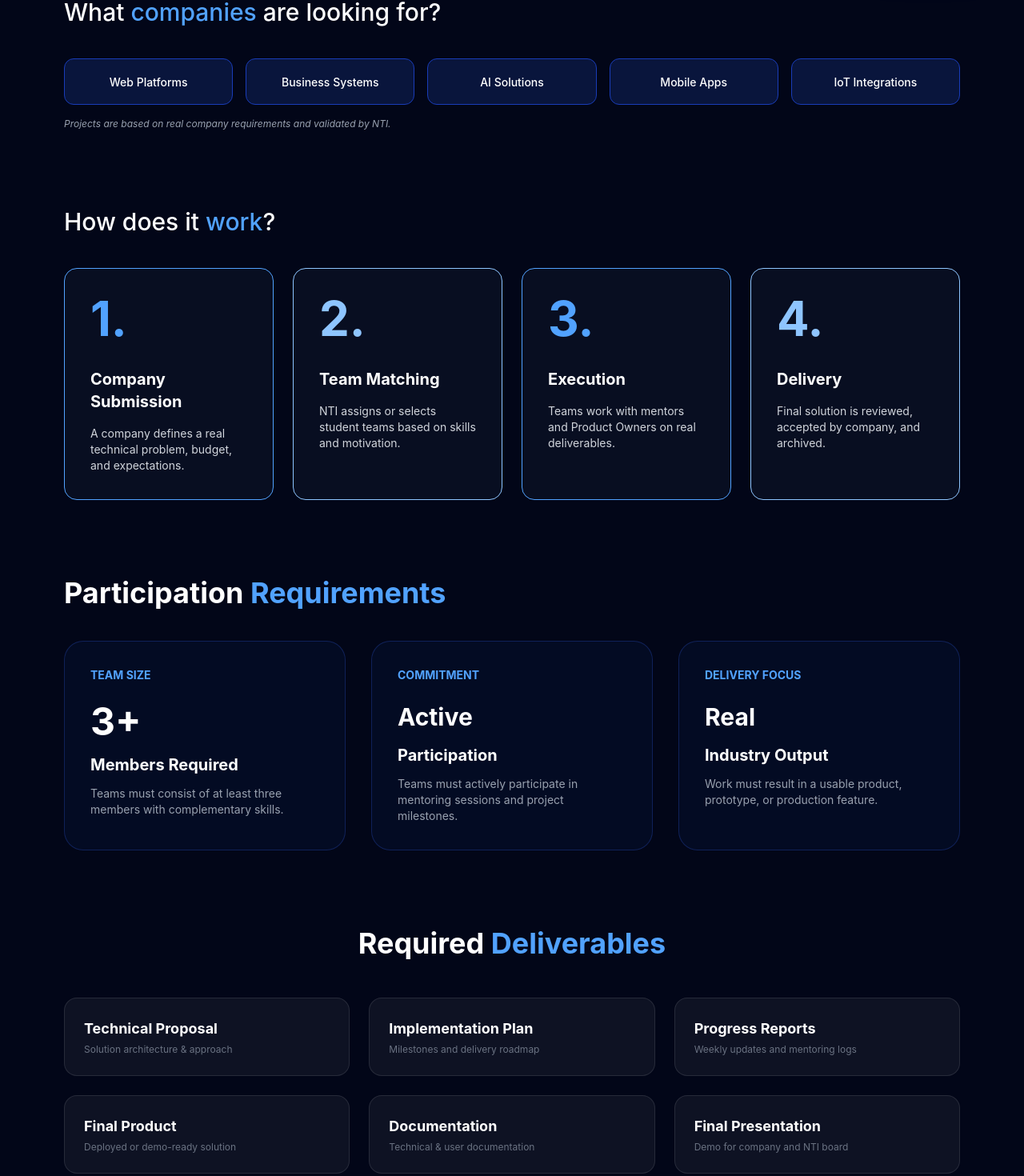
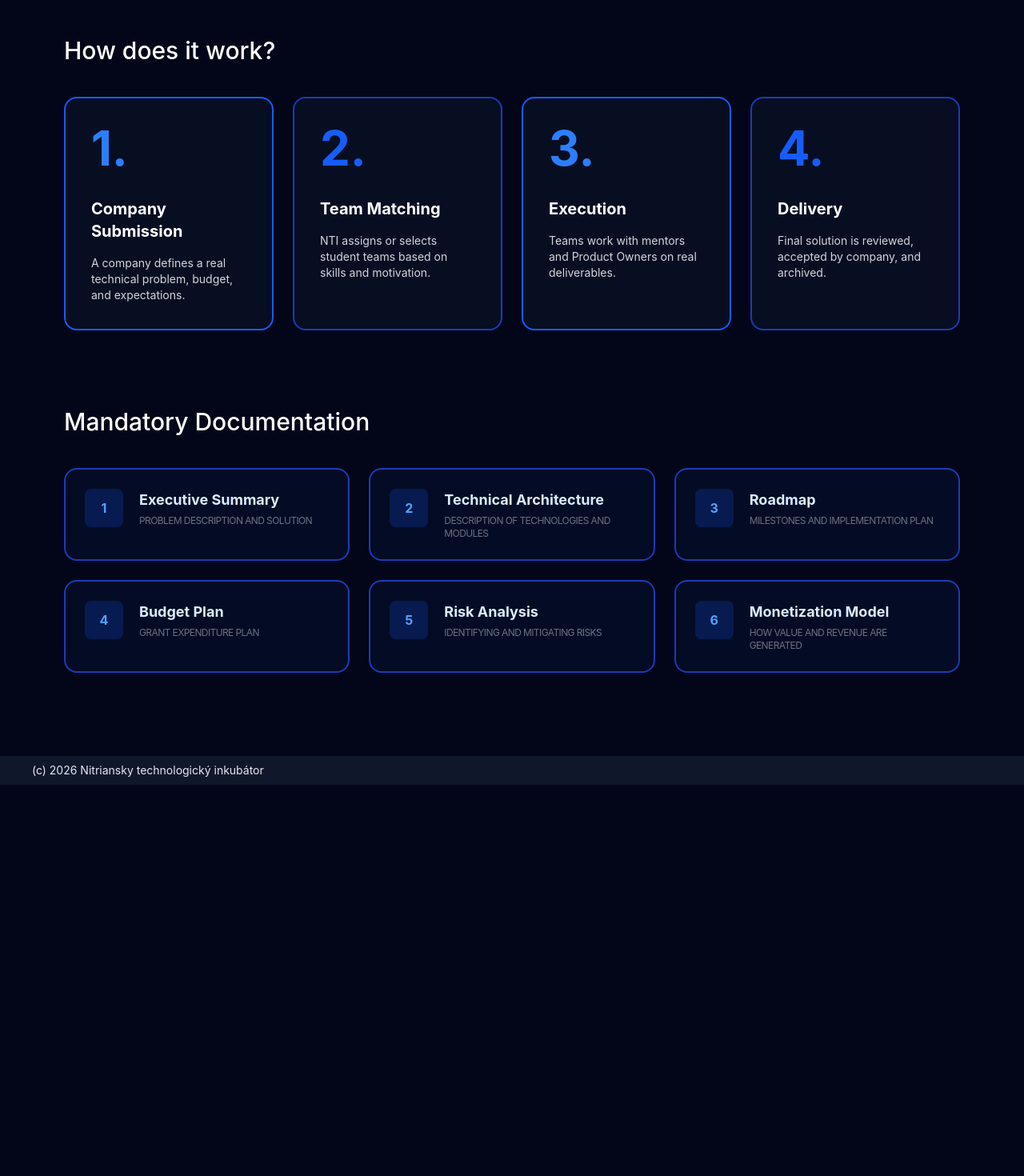
Before and after one commit to sauwin/FE_NTI, a Vue app: page /programs/b in a window 1280 px wide. Shown: the part 571-2041 px from the top of the page at 80% size. After the commit the page ends 1552 px from the top, so only its background shows below. Built offline with nearby package versions, Linux system fonts and the light colour scheme.

Commit message:
Program A, program B and registration redesign

```diff
--- a/src/components/Footer.vue
+++ b/src/components/Footer.vue
@@ -1,5 +1,5 @@
 <template>
-  <footer class="px-10 py-2 mt-auto bg-slate-800 w-full text-slate-200 text-sm">
+  <footer class="px-10 py-2 mt-auto bg-slate-900 w-full text-slate-200 text-sm">
     (c) {{ (new Date).getFullYear() }} Nitriansky technologický inkubátor
   </footer>
 </template>
--- a/src/components/Navbar.vue
+++ b/src/components/Navbar.vue
@@ -1,5 +1,5 @@
 <template>
-  <nav class="w-screen h-12 flex justify-between px-4 fixed bg-slate-800">
+  <nav class="w-screen h-12 flex justify-between px-4 fixed bg-slate-900">
     <div class="font-medium text-2xl flex gap-1 items-center">
       <img src="/logo.png" class="h-8 w-8">
       NTI
--- a/src/views/ProgramA.vue
+++ b/src/views/ProgramA.vue
@@ -2,7 +2,7 @@
   <div class="px-20 py-10">
     <div class="bg-blue-950 absolute rounded-[100%] h-120 w-120 -z-10 -right-30 -top-10"></div>
 
-    <div class="pb-20">
+    <div class="pb-20 mb-12">
       <div class="bg-blue-600 text-blue-100 text-xs font-bold text-center py-1 rounded-xl w-32 mb-5">PROGRAM A</div>
       <h1 class="font-bold text-5xl text-left leading-tight">
         Grant Incubation<br>
@@ -18,137 +18,83 @@
       </div>
     </div>
 
-    <div class="mb-24">
-      <h2 class="text-3xl font-medium mb-10">What <span class="text-blue-400">projects</span> are we looking for?</h2>
-      <div class="grid grid-cols-2 md:grid-cols-3 lg:grid-cols-5 gap-4">
-        <div v-for="stack in ['Software Development', 'AI & Data Tech', 'Web Applications', 'Game Development', 'IoT & Embedded']"
-             :key="stack"
-             class="bg-blue-900/30 border border-blue-800 p-4 rounded-xl text-center hover:border-blue-400 transition cursor-default">
-          <span class="text-sm font-medium">{{ stack }}</span>
-        </div>
-      </div>
-      <p class="text-xs text-gray-400 mt-4 italic">System validates these technology stacks during the application process.</p>
-    </div>
-
-    <div class="justify-left mb-24">
-      <h2 class="text-3xl font-medium mb-10">How does it <span class="text-blue-400">work</span>?</h2>
+    <section class="justify-left mb-24">
+      <h2 class="text-3xl font-medium mb-10">How does it work?</h2>
       <div class="flex flex-wrap lg:flex-nowrap gap-6">
-        <div class="flex-1 min-w-[250px] border-2 border-blue-400 rounded-2xl p-8 bg-slate-900/50">
-          <div class="text-6xl font-bold text-blue-400">1.</div>
+        <div class="flex-1 min-w-62 border-2 border-blue-600 rounded-2xl p-8 bg-slate-900/50">
+          <div class="text-6xl font-bold text-blue-500">1.</div>
           <h3 class="text-xl font-bold mt-8">Register Team</h3>
           <div class="text-sm text-gray-300 mt-4">Create your profile and form a team of at least 3 members to get started.</div>
         </div>
-        <div class="flex-1 min-w-[250px] border-2 border-blue-300 rounded-2xl p-8 bg-slate-900/50">
-          <div class="text-6xl font-bold text-blue-300">2.</div>
+        <div class="flex-1 min-w-62 border-2 border-blue-800 rounded-2xl p-8 bg-slate-900/50">
+          <div class="text-6xl font-bold text-blue-600">2.</div>
           <h3 class="text-xl font-bold mt-8">Submit Proposal</h3>
           <div class="text-sm text-gray-300 mt-4">Upload your Roadmap, Executive Summary, and Technical Architecture.</div>
         </div>
-        <div class="flex-1 min-w-[250px] border-2 border-blue-400 rounded-2xl p-8 bg-slate-900/50">
-          <div class="text-6xl font-bold text-blue-400">3.</div>
+        <div class="flex-1 min-w-62 border-2 border-blue-600 rounded-2xl p-8 bg-slate-900/50">
+          <div class="text-6xl font-bold text-blue-500">3.</div>
           <h3 class="text-xl font-bold mt-8">Evaluation</h3>
           <div class="text-sm text-gray-300 mt-4">Your application will undergo formal verification and assessment by the commission.</div>
         </div>
-        <div class="flex-1 min-w-[250px] border-2 border-blue-300 rounded-2xl p-8 bg-slate-900/50">
-          <div class="text-6xl font-bold text-blue-300">4.</div>
+        <div class="flex-1 min-w-62 border-2 border-blue-800 rounded-2xl p-8 bg-slate-900/50">
+          <div class="text-6xl font-bold text-blue-600">4.</div>
           <h3 class="text-xl font-bold mt-8">Incubation</h3>
           <div class="text-sm text-gray-300 mt-4">Upon approval, receive funding, get assigned a mentor, and start building your product.</div>
         </div>
       </div>
-    </div>
+    </section>
 
-    <div class="px-20 py-10 text-white relative overflow-hidden bg-slate-950"></div>
-    <div class="bg-blue-950 absolute rounded-[100%] h-120 w-120 -z-10 -right-30 -top-10 blur-3xl opacity-50"></div>
-
-    <div>
-      <div class="flex items-end justify-between mb-12">
-        <div>
-          <h2 class="text-4xl font-bold mb-4">Eligibility <span class="text-blue-400">Criteria</span></h2>
-          <p class="text-gray-400 max-w-xl">Make sure your team meets the program’s basic requirements before submitting your application.</p>
+    <section class="mb-24">
+      <h2 class="text-3xl font-medium mb-10">What projects are we looking for?</h2>
+      <div class="grid grid-cols-2 md:grid-cols-3 lg:grid-cols-5 gap-4">
+        <div v-for="stack in ['Software Development', 'AI & Data Tech', 'Web Applications', 'Game Development', 'IoT & Embedded']"
+             :key="stack"
+             class="bg-blue-900/10 border-2 border-blue-600 p-4 rounded-xl text-center hover:border-blue-500 transition cursor-default">
+          <span class="text-sm font-medium">{{ stack }}</span>
         </div>
       </div>
+    </section>
 
-      <div class="grid grid-cols-1 md:grid-cols-3 gap-8">
-        <div class="group p-8 rounded-3xl bg-blue-900/10 border border-blue-900/50 hover:border-blue-400 transition-all duration-300">
-          <div class="text-blue-400 text-sm font-bold tracking-widest mb-6 uppercase">Minimum Requirement</div>
-          <div class="text-5xl font-bold mb-4">3+</div>
-          <h3 class="text-xl font-bold mb-3">Team Members</h3>
-          <p class="text-gray-400 text-sm leading-relaxed">
-            All participants must complete their profiles by listing their skills and uploading their CVs.
-          </p>
-        </div>
-
-        <div class="group p-8 rounded-3xl bg-blue-900/10 border border-blue-900/50 hover:border-blue-400 transition-all duration-300">
-          <div class="text-blue-400 text-sm font-bold tracking-widest mb-6 uppercase">Academic Integrity</div>
-          <div class="flex items-center gap-2 mb-4">
-              <span class="text-2xl font-bold italic text-blue-300">No Fails</span>
+    <section>
+      <h2 class="text-3xl font-medium mb-10">Mandatory Documentation</h2>
+      <div class="grid grid-cols-1 sm:grid-cols-2 lg:grid-cols-3 gap-6">
+        <div
+          class="flex gap-5 p-6 rounded-2xl border-2 bg-blue-900/10 border-blue-800 hover:border-blue-600 transition"
+          v-for="document, index in [
+            {
+              name: 'Executive Summary',
+              description: 'Problem description and solution'
+            },
+            {
+              name: 'Technical Architecture',
+              description: 'Description of Technologies and Modules'
+            },
+            {
+              name: 'Roadmap',
+              description: 'Milestones and Implementation Plan'
+            },
+            {
+              name: 'Budget Plan',
+              description: 'Grant Expenditure Plan'
+            },
+            {
+              name: 'Risk Analysis',
+              description: 'Identifying and Mitigating Risks'
+            },
+            {
+              name: 'Monetization Model',
+              description: 'How value and revenue are generated'
+            },
+          ]"
+          :key="index"
+        >
+          <div class="shrink-0 w-12 h-12 bg-blue-600/20 rounded-lg flex items-center justify-center text-blue-400 font-bold">{{index+1}}</div>
+          <div>
+            <h4 class="font-bold text-lg text-blue-100">{{document["name"]}}</h4>
+            <p class="text-xs text-gray-500 mt-1 uppercase tracking-tighter">{{document["description"]}}</p>
           </div>
-          <h3 class="text-xl font-bold mb-3">Carried-over Courses</h3>
-          <p class="text-gray-400 text-sm leading-relaxed">
-            No deferred items. For the MVP phase, this is confirmed by a declaration and the upload of a statement.
-          </p>
-        </div>
-
-        <div class="group p-8 rounded-3xl bg-blue-900/10 border border-blue-900/50 hover:border-blue-400 transition-all duration-300">
-          <div class="text-blue-400 text-sm font-bold tracking-widest mb-6 uppercase">Performance</div>
-          <div class="text-5xl font-bold mb-4">AVG</div>
-          <h3 class="text-xl font-bold mb-3">Grade Threshold</h3>
-          <p class="text-gray-400 text-sm leading-relaxed">
-            The average score in specialized subjects must be below the established threshold (the system uses this as a signal for evaluation).
-          </p>
         </div>
       </div>
-    </div>
-
-    <h2 class="text-4xl font-bold mb-12 mt-24 text-center">Mandatory <span class="text-blue-400">Documentation</span></h2>
-
-    <div class="grid grid-cols-1 sm:grid-cols-2 lg:grid-cols-3 gap-6">
-      <div class="flex gap-5 p-6 rounded-2xl bg-white/5 border border-white/10 hover:bg-white/10 transition">
-        <div class="flex-shrink-0 w-12 h-12 bg-blue-600/20 rounded-lg flex items-center justify-center text-blue-400 font-bold">1</div>
-        <div>
-          <h4 class="font-bold text-lg">Executive Summary</h4>
-          <p class="text-xs text-gray-500 mt-1 uppercase tracking-tighter">Problem description and solution</p>
-        </div>
-      </div>
-
-      <div class="flex gap-5 p-6 rounded-2xl bg-white/5 border border-white/10 hover:bg-white/10 transition">
-        <div class="flex-shrink-0 w-12 h-12 bg-blue-600/20 rounded-lg flex items-center justify-center text-blue-400 font-bold">2</div>
-        <div>
-          <h4 class="font-bold text-lg">Technical Architecture</h4>
-          <p class="text-xs text-gray-500 mt-1 uppercase tracking-tighter">Description of Technologies and Modules</p>
-        </div>
-      </div>
-
-      <div class="flex gap-5 p-6 rounded-2xl bg-white/5 border border-white/10 hover:bg-white/10 transition">
-        <div class="flex-shrink-0 w-12 h-12 bg-blue-600/20 rounded-lg flex items-center justify-center text-blue-400 font-bold">3</div>
-        <div>
-          <h4 class="font-bold text-lg">Roadmap</h4>
-          <p class="text-xs text-gray-500 mt-1 uppercase tracking-tighter">Milestones and Implementation Plan</p>
-        </div>
-      </div>
-
-      <div class="flex gap-5 p-6 rounded-2xl bg-white/5 border border-white/10 hover:bg-white/10 transition">
-        <div class="flex-shrink-0 w-12 h-12 bg-blue-600/20 rounded-lg flex items-center justify-center text-blue-400 font-bold">4</div>
-        <div>
-          <h4 class="font-bold text-lg">Budget Plan</h4>
-          <p class="text-xs text-gray-500 mt-1 uppercase tracking-tighter">Grant Expenditure Plan</p>
-        </div>
-      </div>
-
-      <div class="flex gap-5 p-6 rounded-2xl bg-white/5 border border-white/10 hover:bg-white/10 transition">
-        <div class="flex-shrink-0 w-12 h-12 bg-blue-600/20 rounded-lg flex items-center justify-center text-blue-400 font-bold">5</div>
-        <div>
-          <h4 class="font-bold text-lg">Risk Analysis</h4>
-          <p class="text-xs text-gray-500 mt-1 uppercase tracking-tighter">Identifying and Mitigating Risks</p>
-        </div>
-      </div>
-
-      <div class="flex gap-5 p-6 rounded-2xl bg-white/5 border border-white/10 hover:bg-white/10 transition">
-        <div class="flex-shrink-0 w-12 h-12 bg-blue-600/20 rounded-lg flex items-center justify-center text-blue-400 font-bold">6</div>
-        <div>
-          <h4 class="font-bold text-lg">Monetization Model</h4>
-          <p class="text-xs text-gray-500 mt-1 uppercase tracking-tighter">How value and revenue are generated</p>
-        </div>
-      </div>
-    </div>
+    </section>
   </div>
 </template>
--- a/src/views/ProgramB.vue
+++ b/src/views/ProgramB.vue
@@ -2,149 +2,90 @@
   <div class="px-20 py-10">
     <div class="bg-blue-950 absolute rounded-[100%] h-120 w-120 -z-10 -right-30 -top-10 "></div>
 
-    <div class="pb-20">
+    <div class="pb-20 mb-12">
       <div class="bg-blue-600 text-blue-100 text-xs font-bold text-center py-1 rounded-xl w-32 mb-5">PROGRAM B</div>
-      <h1 class="font-bold text-5xl leading-tight">Real-world<br /><span class="text-blue-400">Industry Practice</span></h1>
+      <h1 class="font-bold text-5xl text-left leading-tight">
+        Real-world<br>
+        <span class="text-blue-400">Industry Practice</span>
+      </h1>
       <p class="text-gray-300 max-w-2xl mt-7 mb-8 leading-relaxed">
         Program B connects student teams with real companies and live industry challenges.
         You work on production-like tasks, deliver real value, and gain hands-on experience in a team-driven environment.
       </p>
+
       <div class="flex gap-4">
-        <button class="bg-blue-600 hover:bg-blue-700 text-white px-8 py-3 rounded-lg font-medium transition">
-          Join Program
-        </button>
-        <button class="border border-gray-500 hover:border-gray-400 text-gray-300 px-8 py-3 rounded-lg font-medium transition">
-          View Challenges
-        </button>
+        <button class="bg-blue-600 hover:bg-blue-700 text-white px-8 py-3 rounded-lg font-medium transition">Submit Application</button>
+        <button class="border border-gray-500 hover:border-gray-400 text-gray-300 px-8 py-3 rounded-lg font-medium transition">Learn more</button>
       </div>
     </div>
 
-    <div class="mb-24">
-      <h2 class="text-3xl font-medium mb-10">
-        What <span class="text-blue-400">companies</span> are looking for?
-      </h2>
-      <div class="grid grid-cols-2 md:grid-cols-3 lg:grid-cols-5 gap-4">
-        <div
-          v-for="item in [
-            'Web Platforms',
-            'Business Systems',
-            'AI Solutions',
-            'Mobile Apps',
-            'IoT Integrations'
-          ]"
-          :key="item"
-          class="bg-blue-900/30 border border-blue-800 p-4 rounded-xl text-center hover:border-blue-400 transition"
-        >
-          <span class="text-sm font-medium">{{ item }}</span>
+    <section class="justify-left mb-24">
+      <h2 class="text-3xl font-medium mb-10">How does it work?</h2>
+      <div class="flex flex-wrap lg:flex-nowrap gap-6">
+        <div class="flex-1 min-w-62 border-2 border-blue-600 rounded-2xl p-8 bg-slate-900/50">
+          <div class="text-6xl font-bold text-blue-500">1.</div>
+          <h3 class="text-xl font-bold mt-8">Company Submission</h3>
+          <div class="text-sm text-gray-300 mt-4">A company defines a real technical problem, budget, and expectations.</div>
+        </div>
+        <div class="flex-1 min-w-62 border-2 border-blue-800 rounded-2xl p-8 bg-slate-900/50">
+          <div class="text-6xl font-bold text-blue-600">2.</div>
+          <h3 class="text-xl font-bold mt-8">Team Matching</h3>
+          <div class="text-sm text-gray-300 mt-4">NTI assigns or selects student teams based on skills and motivation.</div>
+        </div>
+        <div class="flex-1 min-w-62 border-2 border-blue-600 rounded-2xl p-8 bg-slate-900/50">
+          <div class="text-6xl font-bold text-blue-500">3.</div>
+          <h3 class="text-xl font-bold mt-8">Execution</h3>
+          <div class="text-sm text-gray-300 mt-4">Teams work with mentors and Product Owners on real deliverables.</div>
+        </div>
+        <div class="flex-1 min-w-62 border-2 border-blue-800 rounded-2xl p-8 bg-slate-900/50">
+          <div class="text-6xl font-bold text-blue-600">4.</div>
+          <h3 class="text-xl font-bold mt-8">Delivery</h3>
+          <div class="text-sm text-gray-300 mt-4">Final solution is reviewed, accepted by company, and archived.</div>
         </div>
       </div>
-      <p class="text-xs text-gray-400 mt-4 italic">
-        Projects are based on real company requirements and validated by NTI.
-      </p>
-    </div>
-    <div class="mb-24">
-      <h2 class="text-3xl font-medium mb-10">
-        How does it <span class="text-blue-400">work</span>?
-      </h2>
-      <div class="flex flex-wrap lg:flex-nowrap gap-6">
-        <div class="flex-1 min-w-[250px] border border-blue-400 rounded-2xl p-8 bg-slate-900/50">
-          <div class="text-6xl font-bold text-blue-400">1.</div>
-          <h3 class="text-xl font-bold mt-8">Company Submission</h3>
-          <p class="text-sm text-gray-300 mt-4">
-            A company defines a real technical problem, budget, and expectations.
-          </p>
-        </div>
-        <div class="flex-1 min-w-[250px] border border-blue-300 rounded-2xl p-8 bg-slate-900/50">
-          <div class="text-6xl font-bold text-blue-300">2.</div>
-          <h3 class="text-xl font-bold mt-8">Team Matching</h3>
-          <p class="text-sm text-gray-300 mt-4">
-            NTI assigns or selects student teams based on skills and motivation.
-          </p>
-        </div>
-        <div class="flex-1 min-w-[250px] border border-blue-400 rounded-2xl p-8 bg-slate-900/50">
-          <div class="text-6xl font-bold text-blue-400">3.</div>
-          <h3 class="text-xl font-bold mt-8">Execution</h3>
-          <p class="text-sm text-gray-300 mt-4">
-            Teams work with mentors and Product Owners on real deliverables.
-          </p>
-        </div>
-        <div class="flex-1 min-w-[250px] border border-blue-300 rounded-2xl p-8 bg-slate-900/50">
-          <div class="text-6xl font-bold text-blue-300">4.</div>
-          <h3 class="text-xl font-bold mt-8">Delivery</h3>
-          <p class="text-sm text-gray-300 mt-4">
-            Final solution is reviewed, accepted by company, and archived.
-          </p>
+    </section>
+
+    <section>
+      <h2 class="text-3xl font-medium mb-10">Mandatory Documentation</h2>
+      <div class="grid grid-cols-1 sm:grid-cols-2 lg:grid-cols-3 gap-6">
+        <div
+          class="flex gap-5 p-6 rounded-2xl border-2 bg-blue-900/10 border-blue-800 hover:border-blue-600 transition"
+          v-for="document, index in [
+            {
+              name: 'Executive Summary',
+              description: 'Problem description and solution'
+            },
+            {
+              name: 'Technical Architecture',
+              description: 'Description of Technologies and Modules'
+            },
+            {
+              name: 'Roadmap',
+              description: 'Milestones and Implementation Plan'
+            },
+            {
+              name: 'Budget Plan',
+              description: 'Grant Expenditure Plan'
+            },
+            {
+              name: 'Risk Analysis',
+              description: 'Identifying and Mitigating Risks'
+            },
+            {
+              name: 'Monetization Model',
+              description: 'How value and revenue are generated'
+            },
+          ]"
+          :key="index"
+        >
+          <div class="shrink-0 w-12 h-12 bg-blue-600/20 rounded-lg flex items-center justify-center text-blue-400 font-bold">{{index+1}}</div>
+          <div>
+            <h4 class="font-bold text-lg text-blue-100">{{document["name"]}}</h4>
+            <p class="text-xs text-gray-500 mt-1 uppercase tracking-tighter">{{document["description"]}}</p>
+          </div>
         </div>
       </div>
-    </div>
-
-    <div class="bg-blue-950 absolute rounded-[100%] h-120 w-120 -z-10 -right-30 -top-10 blur-3xl opacity-50"></div>
-
-    <div class="mb-24">
-      <h2 class="text-4xl font-bold mb-10">
-        Participation <span class="text-blue-400">Requirements</span>
-      </h2>
-      <div class="grid grid-cols-1 md:grid-cols-3 gap-8">
-        <div class="p-8 rounded-3xl bg-blue-900/10 border border-blue-900/50">
-          <div class="text-blue-400 text-sm font-bold uppercase mb-6">Team Size</div>
-          <div class="text-5xl font-bold mb-4">3+</div>
-          <h3 class="text-xl font-bold mb-3">Members Required</h3>
-          <p class="text-gray-400 text-sm">
-            Teams must consist of at least three members with complementary skills.
-          </p>
-        </div>
-        <div class="p-8 rounded-3xl bg-blue-900/10 border border-blue-900/50">
-          <div class="text-blue-400 text-sm font-bold uppercase mb-6">Commitment</div>
-          <div class="text-3xl font-bold mb-4">Active</div>
-          <h3 class="text-xl font-bold mb-3">Participation</h3>
-          <p class="text-gray-400 text-sm">
-            Teams must actively participate in mentoring sessions and project milestones.
-          </p>
-        </div>
-        <div class="p-8 rounded-3xl bg-blue-900/10 border border-blue-900/50">
-          <div class="text-blue-400 text-sm font-bold uppercase mb-6">Delivery Focus</div>
-          <div class="text-3xl font-bold mb-4">Real</div>
-          <h3 class="text-xl font-bold mb-3">Industry Output</h3>
-          <p class="text-gray-400 text-sm">
-            Work must result in a usable product, prototype, or production feature.
-          </p>
-        </div>
-      </div>
-    </div>
-
-    <h2 class="text-4xl font-bold mb-12 text-center">Required <span class="text-blue-400">Deliverables</span></h2>
-
-    <div class="grid grid-cols-1 sm:grid-cols-2 lg:grid-cols-3 gap-6">
-      <div class="p-6 rounded-2xl bg-white/5 border border-white/10 hover:bg-white/10 transition">
-        <h4 class="font-bold text-lg">Technical Proposal</h4>
-        <p class="text-xs text-gray-500 mt-1">Solution architecture & approach</p>
-      </div>
-
-      <div class="p-6 rounded-2xl bg-white/5 border border-white/10 hover:bg-white/10 transition">
-        <h4 class="font-bold text-lg">Implementation Plan</h4>
-        <p class="text-xs text-gray-500 mt-1">Milestones and delivery roadmap</p>
-      </div>
-
-      <div class="p-6 rounded-2xl bg-white/5 border border-white/10 hover:bg-white/10 transition">
-        <h4 class="font-bold text-lg">Progress Reports</h4>
-        <p class="text-xs text-gray-500 mt-1">Weekly updates and mentoring logs</p>
-      </div>
-
-      <div class="p-6 rounded-2xl bg-white/5 border border-white/10 hover:bg-white/10 transition">
-        <h4 class="font-bold text-lg">Final Product</h4>
-        <p class="text-xs text-gray-500 mt-1">Deployed or demo-ready solution</p>
-      </div>
-
-      <div class="p-6 rounded-2xl bg-white/5 border border-white/10 hover:bg-white/10 transition">
-        <h4 class="font-bold text-lg">Documentation</h4>
-        <p class="text-xs text-gray-500 mt-1">Technical & user documentation</p>
-      </div>
-
-      <div class="p-6 rounded-2xl bg-white/5 border border-white/10 hover:bg-white/10 transition">
-        <h4 class="font-bold text-lg">Final Presentation</h4>
-        <p class="text-xs text-gray-500 mt-1">Demo for company and NTI board</p>
-      </div>
-    </div>
+    </section>
 
   </div>
 </template>
```
Also changed, not shown: src/views/Login.vue (+4 -4 lines), src/views/Register.vue (+17 -17 lines).
